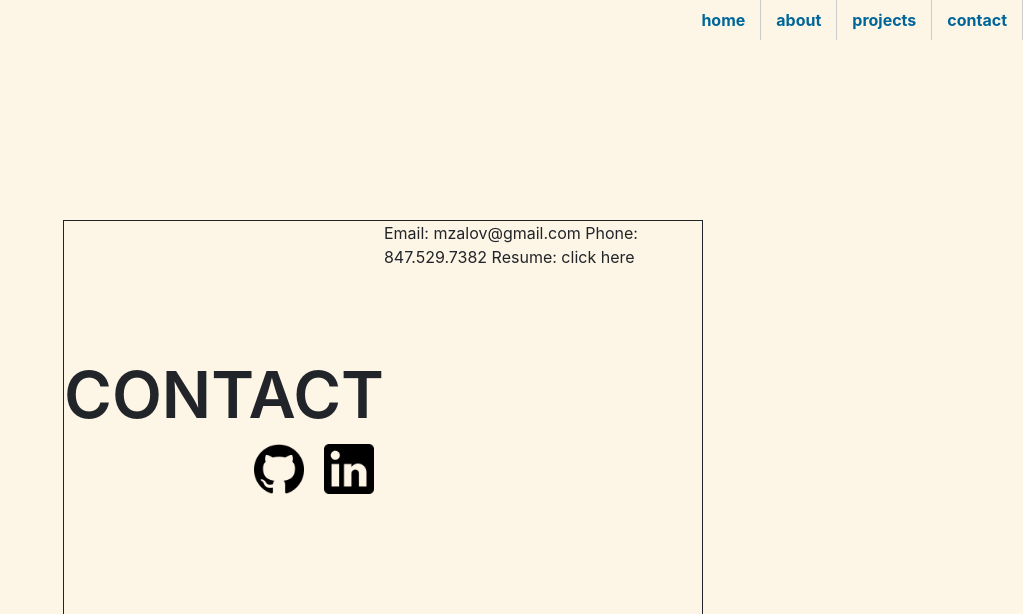
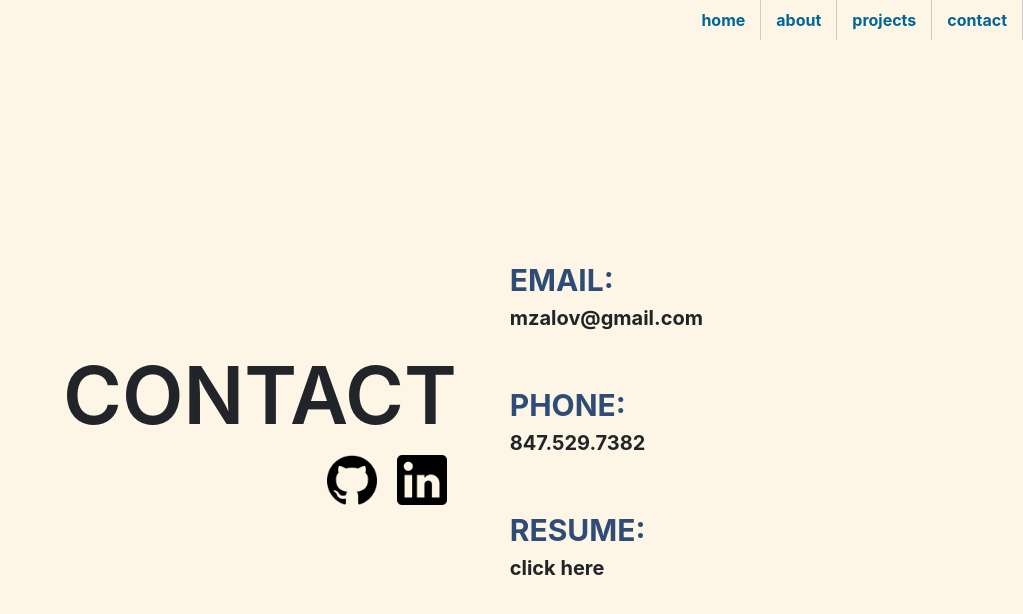
Before and after one commit to muradzalov/personal-website, a React (Create React App) app: page /contact in a window 1280 px wide. Shown: the top 614 px of the page, without its empty margins (257-1280 px from the left). Built offline with nearby package versions, Linux system fonts and the light colour scheme.

Commit message:
Completed contact page, with the exception of an embedded pdf version of my resume. Need to figure out how best to incorporate that and then update the 'click here' link

```diff
--- a/src/Components/Contact/Contact.css
+++ b/src/Components/Contact/Contact.css
@@ -23,11 +23,13 @@
   display: flex;
   flex-direction: column;
   justify-content: center;
-
 }
 
 .right-side {
   display: flex;
+  flex-direction: column;
+  justify-content: center;
+  align-content: center;
 }
 
 .content-container {
@@ -35,10 +37,27 @@
   flex-direction: row;
   width: 50vw;
   height: 50vh;
-  border: 1px solid;
+  /* border: 1px solid; */
+  justify-content: space-between;
 }
 
 .contact-text {
-  font-size: 65px;
+  font-size: 80px;
   font-weight: 600;
 }
+
+.titles {
+  font-size: 30px;
+  font-weight: 700;
+  color:  rgb(47, 76, 119);
+}
+
+.titles-and-information-phone {
+  margin-bottom: 50px;
+  margin-top: 50px;
+}
+
+.information {
+  font-size: 20px;
+  font-weight: bold;
+}
--- a/src/Components/Contact/Contact.js
+++ b/src/Components/Contact/Contact.js
@@ -15,38 +15,51 @@ export default function Contact() {
 
         <div className='content-container'>
 
-
-
-
-
+          {/* CONTACT + LOGOS BOX */}
           <div className='left-side'>
-
-
             <div className='contact-text'>
               CONTACT
             </div>
-
             <div className='links-container'>
               <a href="https://www.linkedin.com/in/muradzalov/" rel="noopener noreferrer" target="_blank">
                 <img src={GitHubLogo} alt='' className='icon' /></a>
               <a href="https://github.com/muradzalov" rel="noopener noreferrer" target="_blank">
                 <img src={LinkedInLogo} alt='' className='icon' /></a>
             </div>
-
-
-
           </div>
 
 
-
+          {/* EMAIL + PHONE + RESUME */}
           <div className='right-side'>
-            Email: mzalov@gmail.com
-            Phone: 847.529.7382
-            Resume: click here
-          </div>
 
 
+            <div className='titles-and-information-email'>
+              <div className='titles'>
+                EMAIL:
+              </div>
+              <div className='information'>
+                mzalov@gmail.com
+              </div>
+            </div>
 
+            <div className='titles-and-information-phone'>
+              <div className='titles'>
+                PHONE:
+              </div>
+              <div className='information'>
+                847.529.7382
+              </div>
+            </div>
+
+            <div className='titles-and-information-resume'>
+              <div className='titles'>
+                RESUME:
+              </div>
+              <div className='information'>
+                click here
+              </div>
+            </div>
+          </div>
 
         </div>
 
```
